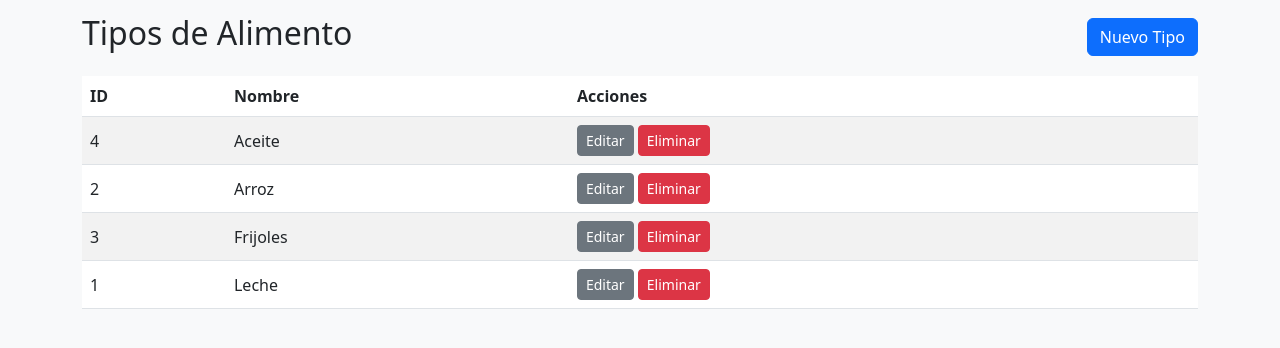
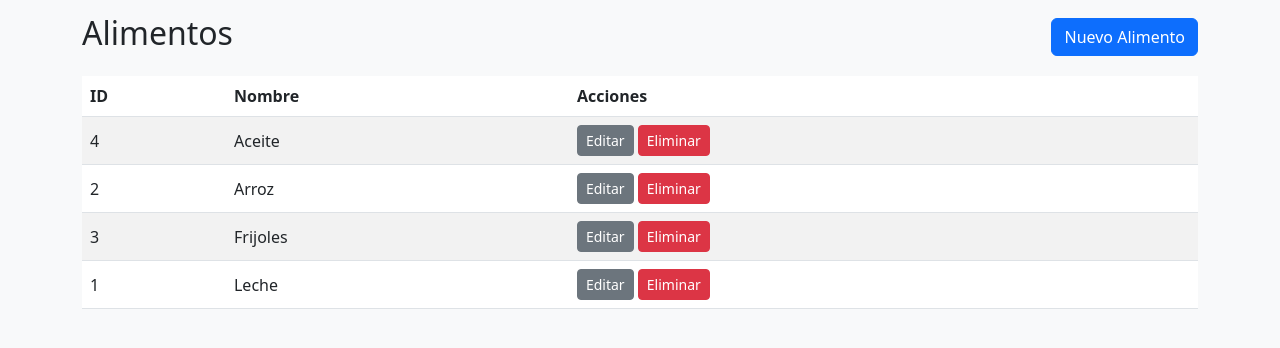
Before and after one commit to Josue12Duran/TOO-entrega-alimentos, a PHP site: page /public/index.php in a window 1280 px wide. Shown: the part 56-404 px from the top of the page. Run offline with PHP 8.4, Linux system fonts and the light colour scheme; the visitor is signed in with stand-in values (Sample User, id 1); data comes from the database, SQL or seed files in the repository.

Commit message:
Refactor terminology from "Tipos de Alimento" to "Alimentos" across dashboard and form views

```diff
--- a/app/views/dashboard/index.php
+++ b/app/views/dashboard/index.php
@@ -12,8 +12,8 @@
     <div class="col-12 col-md-6 col-lg-4 mb-3">
       <a class="card h-100 text-decoration-none text-dark" href="index.php?controller=tipos&action=index">
         <div class="card-body">
-          <h5 class="card-title">Tipos de Alimento</h5>
-          <p class="card-text">Gestiona los tipos de alimento.</p>
+          <h5 class="card-title">Alimentos</h5>
+          <p class="card-text">Gestiona los alimentos.</p>
         </div>
       </a>
     </div>
--- a/app/views/layout/header.php
+++ b/app/views/layout/header.php
@@ -29,7 +29,7 @@
   $role = $_SESSION['user']['rol'] ?? null;
   // Tipos: admin, supervisor
         if ($role === 'admin'): ?>
-          <li class="nav-item"><a class="nav-link" href="index.php?controller=tipos&action=index">Tipos de Alimento</a></li>
+          <li class="nav-item"><a class="nav-link" href="index.php?controller=tipos&action=index">Alimentos</a></li>
         <?php endif; ?>
         <?php if ($role === 'admin'): ?>
           <li class="nav-item"><a class="nav-link" href="index.php?controller=centros&action=index">Centros</a></li>
--- a/app/views/tipos/form.php
+++ b/app/views/tipos/form.php
@@ -1,7 +1,7 @@
 <?php
 $isEdit = !empty($tipo);
 ?>
-<h2><?= $isEdit ? 'Editar Tipo' : 'Nuevo Tipo' ?></h2>
+<h2><?= $isEdit ? 'Editar Alimento' : 'Nuevo Alimento' ?></h2>
 
 <form method="post" action="index.php?controller=tipos&action=<?= $action ?>">
     <?php if($isEdit): ?>
--- a/app/views/tipos/index.php
+++ b/app/views/tipos/index.php
@@ -1,6 +1,6 @@
 <div class="d-flex justify-content-between align-items-center mb-3">
-    <h2>Tipos de Alimento</h2>
-    <a class="btn btn-primary" href="index.php?controller=tipos&action=create">Nuevo Tipo</a>
+    <h2>Alimentos</h2>
+    <a class="btn btn-primary" href="index.php?controller=tipos&action=create">Nuevo Alimento</a>
 </div>
 
 <div class="table-responsive">
```
